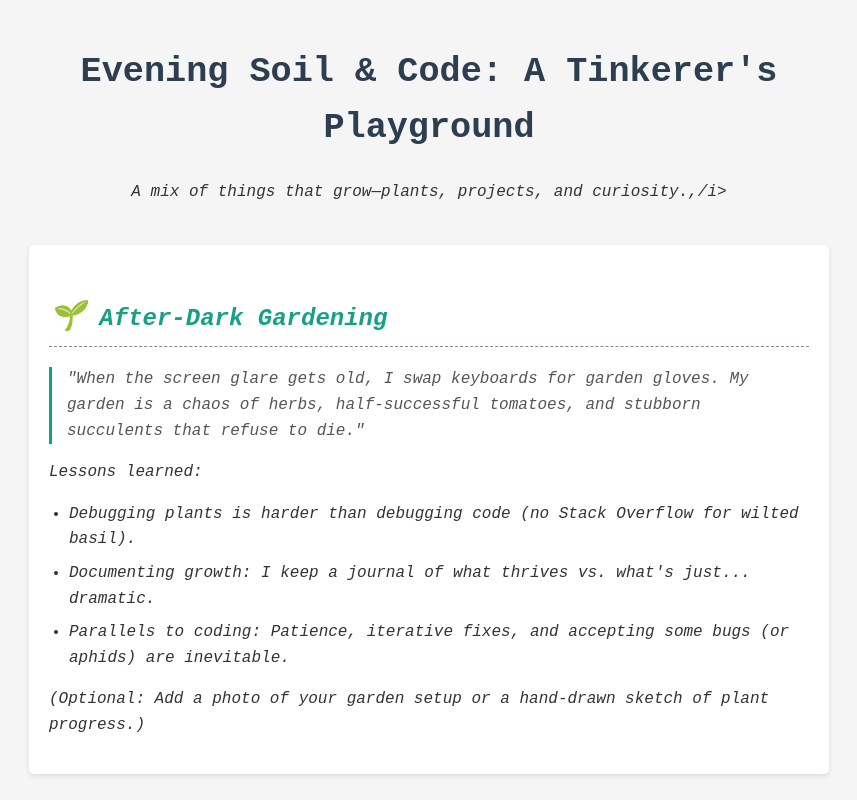
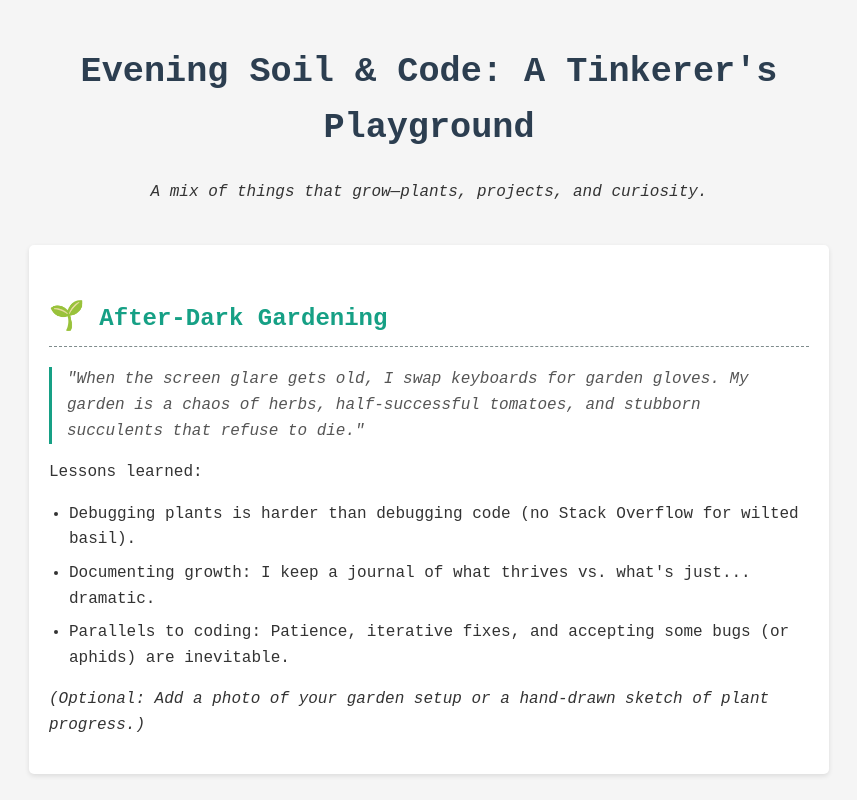
Before and after one commit to Kingden8/kingagyeltshen.github.io, a plain HTML site: page portfolio.html in a window 1280 px wide. Shown: the top 800 px of the page, without its empty margins (211-1068 px from the left). Drawn offline with Linux system fonts and the light colour scheme.

Commit message:
portfolio.html

```diff
--- a/portfolio.html
+++ b/portfolio.html
@@ -62,7 +62,7 @@
 <body>
     <header>
         <h1>Evening Soil & Code: A Tinkerer's Playground</h1>
-        <p><i>A mix of things that grow—plants, projects, and curiosity.,/i></p>
+        <p><i>A mix of things that grow—plants, projects, and curiosity.</i></p>
     </header>
 
     <div class="section">
```
